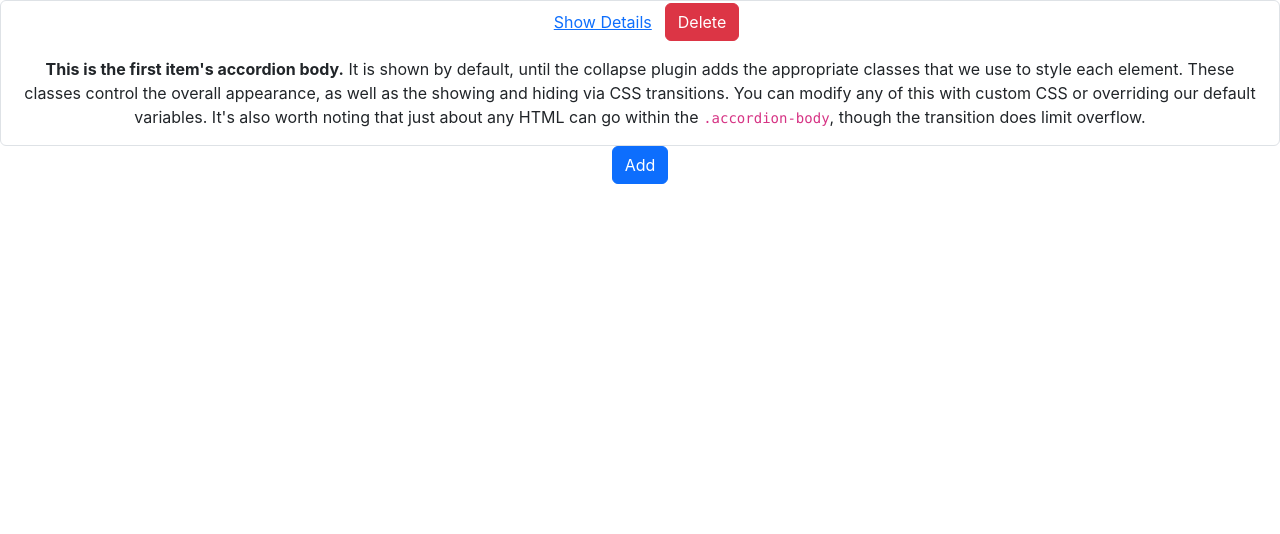
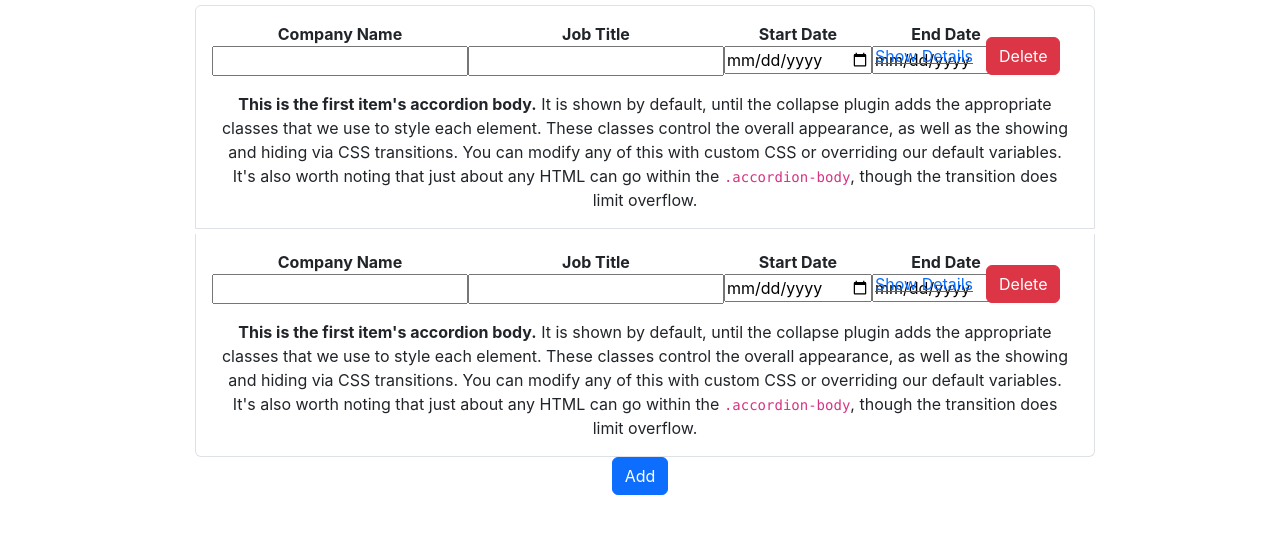
Before and after one commit to stevezkw1998/career-statistic, a React (Create React App) app: page / in a window 1280 px wide. Shown: the top 534 px of the page. Built offline with nearby package versions, Linux system fonts and the light colour scheme.

Commit message:
work-exp-items component

```diff
--- a/src/App.js
+++ b/src/App.js
@@ -1,6 +1,6 @@
 // import logo from './logo.svg';
-import './App.css';
-import WorkExperience from './WorkExperience';
+import './styles/App.css';
+import WorkExperience from './components/WorkExperience';
 
 function App() {
   return (
--- a/src/WorkExperience.js
+++ /dev/null
@@ -1,12 +0,0 @@
-import WorkExperienceItem from './WorkExperienceItem';
-
-function WorkExperience() {
-  return (
-    <div class="accordion" id="accordionExample">
-        <WorkExperienceItem />
-        <button type="button" class="btn btn-primary">Add</button>
-    </div>
-  );
-}
-
-export default WorkExperience;
--- a/src/WorkExperienceItem.js
+++ /dev/null
@@ -1,40 +0,0 @@
-function WorkExperienceItem() {
-  return (
-    <div class="accordion-item">
-      <h2 class="accordion-header" id="headingOne">
-        <button
-          class="btn btn-link"
-          type="button"
-          data-bs-toggle="collapse"
-          data-bs-target="#collapseOne"
-          aria-expanded="true"
-          aria-controls="collapseOne"
-        >
-          Show Details
-        </button>
-        <button type="button" class="btn btn-danger">
-          Delete
-        </button>
-      </h2>
-      <div
-        id="collapseOne"
-        class="accordion-collapse collapse show"
-        aria-labelledby="headingOne"
-        data-bs-parent="#accordionExample"
-      >
-        <div class="accordion-body">
-          <strong>This is the first item's accordion body.</strong> It is shown
-          by default, until the collapse plugin adds the appropriate classes
-          that we use to style each element. These classes control the overall
-          appearance, as well as the showing and hiding via CSS transitions. You
-          can modify any of this with custom CSS or overriding our default
-          variables. It's also worth noting that just about any HTML can go
-          within the <code>.accordion-body</code>, though the transition does
-          limit overflow.
-        </div>
-      </div>
-    </div>
-  );
-}
-
-export default WorkExperienceItem;
--- /dev/null
+++ b/src/components/WorkExperience.js
@@ -0,0 +1,79 @@
+import { useState } from 'react';
+import '../styles/workExperience.css';
+
+function WorkExperience() {
+  let [items, setItems] = useState([]);
+  let [itemNum, setItemNum] = useState(2);
+
+  const addItem = () => {
+    setItemNum(itemNum+1)
+    setItems(items.concat({
+      id: itemNum.toString(),
+    }))
+  }
+
+  return (
+    <div class="accordion" id="accordionExample">
+        <WorkExperienceItem targetId="1"/>
+        <WorkExperienceItem targetId="2"/>
+        {items && items.map((item) => {
+          return <WorkExperienceItem targetId={item.id}/>
+        })}
+        <button type="button" class="btn btn-primary" onClick={addItem}>Add</button>
+    </div>
+  );
+}
+
+function WorkExperienceItem(props) {
+  const dataBsTarget = "#"+props.targetId
+  return (
+    <div class="accordion-item">
+      <div class="accordion-header" id="headingOne">
+        <div class="item-input">
+          <div><label for="company"><strong>Company Name</strong></label>
+          <input type="text" id="company"></input></div>
+          <div><label for="title"><strong>Job Title</strong></label>
+          <input type="text" id="title"></input></div>
+          <div><label for="startdate"><strong>Start Date</strong></label>
+          <input type="date" id="startdate"></input></div>
+          <div><label for="enddate"><strong>End Date</strong></label>
+          <input type="date" id="enddate"></input></div>
+        </div>
+        <div class="item-btn">
+          <button
+            class="btn btn-link"
+            type="button"
+            data-bs-toggle="collapse"
+            data-bs-target={dataBsTarget}
+            aria-expanded="true"
+            aria-controls={props.targetId}
+          >
+            Show Details
+          </button>
+          <button type="button" class="btn btn-danger">
+            Delete
+          </button>
+        </div>
+      </div>
+      <div
+        id={props.targetId}
+        class="accordion-collapse collapse show"
+        aria-labelledby="headingOne"
+        data-bs-parent="#accordionExample"
+      >
+        <div class="accordion-body">
+          <strong>This is the first item's accordion body.</strong> It is shown
+          by default, until the collapse plugin adds the appropriate classes
+          that we use to style each element. These classes control the overall
+          appearance, as well as the showing and hiding via CSS transitions. You
+          can modify any of this with custom CSS or overriding our default
+          variables. It's also worth noting that just about any HTML can go
+          within the <code>.accordion-body</code>, though the transition does
+          limit overflow.
+        </div>
+      </div>
+    </div>
+  );
+}
+
+export default WorkExperience;
--- a/src/index.js
+++ b/src/index.js
@@ -1,6 +1,6 @@
 import React from 'react';
 import ReactDOM from 'react-dom/client';
-import './index.css';
+import './styles/index.css';
 import App from './App';
 import reportWebVitals from './reportWebVitals';
 
--- /dev/null
+++ b/src/styles/workExperience.css
@@ -0,0 +1,27 @@
+.accordion {
+  display: flex;
+  flex-direction: column;
+  flex-wrap: wrap;
+  justify-content: center;
+  align-items: center;
+}
+.accordion .accordion-item {
+  margin-top: 5px;
+  margin-left: 10px;
+  width: 900px;
+}
+.accordion .accordion-item .accordion-header {
+  margin: 1rem;
+  border: 1rem;
+  display: flex;
+}
+.accordion .accordion-item .accordion-header .item-input {
+  width: 650px;
+  height: 35px;
+  display: flex;
+  flex-direction: row;
+}
+.accordion .accordion-item .accordion-header .item-btn {
+  position: relative;
+  top: 15px;
+}/*# sourceMappingURL=workExperience.css.map */
--- /dev/null
+++ b/src/styles/workExperience.scss
@@ -0,0 +1,27 @@
+.accordion {
+    display: flex;
+    flex-direction: column;
+    flex-wrap: wrap;
+    justify-content: center;
+    align-items: center;
+    .accordion-item {
+        margin-top: 5px;
+        margin-left: 10px;
+        width: 900px;
+        .accordion-header {
+            margin: 1rem;
+            border: 1rem;
+            display: flex;
+            .item-input {
+                width: 650px;
+                height: 35px;
+                display: flex;
+                flex-direction: row;
+            }
+            .item-btn {
+                position: relative;
+                top: 15px;
+            }
+        }
+    }
+}
```
Also changed, not shown: src/styles/App.css (renamed from src/App.css), src/styles/index.css (renamed from src/index.css), 1 other file (tests, documents, lock files or other folders).
